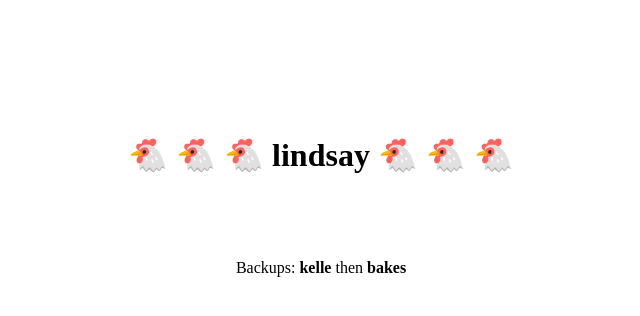
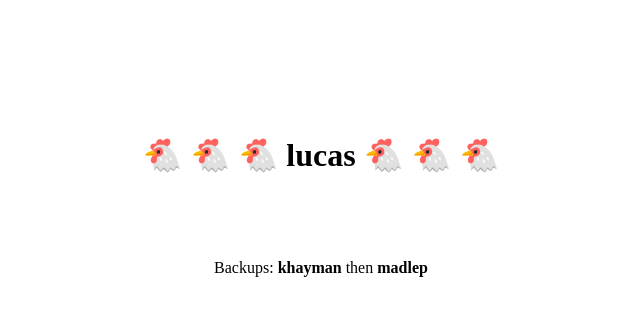
Before and after one commit to rileylivett/wallofchicken, a plain HTML site: page index.html in a window 1280 px wide. Shown: the whole page, without its empty margins (319-959 px from the left). Drawn offline with Linux system fonts and the light colour scheme.

Commit message:
Stopped duplicate chickens

```diff
--- a/index.html
+++ b/index.html
@@ -1,9 +1,5 @@
 <html>
   <head>
-  </head>
-  <body>
-    <h1></h1>
-    <p></p>
     <style>
       h1, p {
         padding-top: 4em;
@@ -11,9 +7,13 @@
         text-align: center;
       }
     </style>
+  </head>
+  <body>
+    <h1></h1>
+    <p></p>
     <script>
       function random(seed) {
-        var x = Math.sin(seed++) * 10000;
+        var x = Math.sin(seed) * 10000;
         return x - Math.floor(x);
       }
 
@@ -21,6 +21,8 @@
         const secondsInADay = 1000 * 60 * 60 * 24
         return Math.floor(new Date() / secondsInADay)
       }
+
+      var seed = daysSinceEpoch()
 
       const potentialChickens = [
         'lindsay',
@@ -43,15 +45,25 @@
         'nicole',
       ]
 
-      const chicken = potentialChickens[Math.floor(random(daysSinceEpoch()) * potentialChickens.length)]
-      const backup1 = potentialChickens[Math.floor(random(daysSinceEpoch() + 1) * potentialChickens.length)]
-      const backup2 = potentialChickens[Math.floor(random(daysSinceEpoch() + 2) * potentialChickens.length)]
-      chickenEmoji = String.fromCodePoint(0x1F414)
+      const randomlySortedChickens = potentialChickens
+        .map(x => [random(seed++), x])
+        .sort(([a, _a], [b, _b]) => a > b ? 1 : -1)
+        .map(([_, x]) => x)
+
+      const chickenEmoji = String.fromCodePoint(0x1F414)
 
       const header = document.querySelector('h1')
-      header.innerText = [chickenEmoji, chickenEmoji, chickenEmoji, chicken, chickenEmoji, chickenEmoji, chickenEmoji].join(' ')
       const p = document.querySelector('p')
-      p.innerHTML = `Backups: ${backup1.bold()} then ${backup2.bold()}`
+      header.innerText = [
+        chickenEmoji,
+        chickenEmoji,
+        chickenEmoji,
+        randomlySortedChickens.pop(),
+        chickenEmoji,
+        chickenEmoji,
+        chickenEmoji
+      ].join(' ')
+      p.innerHTML = `Backups: ${randomlySortedChickens.pop().bold()} then ${randomlySortedChickens.pop().bold()}`
     </script>
   </body>
 </html>
```
